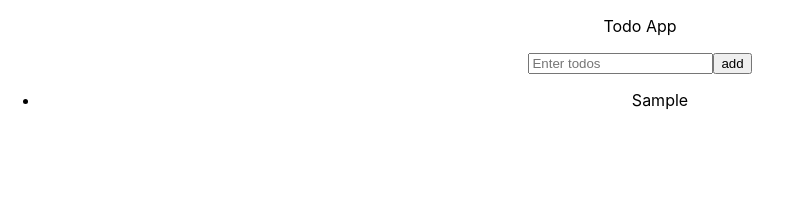
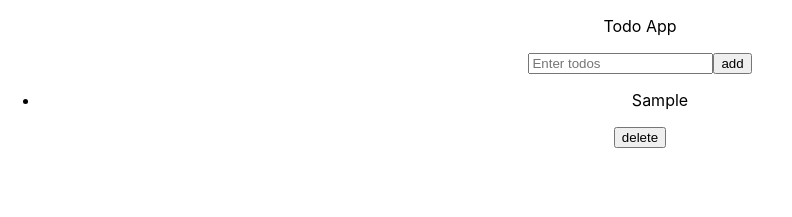
Before and after one commit to sanaz-git/todo-app-redux, a React (Create React App) app: page / in a window 1280 px wide. Both pictures are taken after typing "Sample" into the empty fields and a click on the button "add". Shown: the top 217 px of the page, without its empty margins (0-792 px from the left). Built offline with nearby package versions, Linux system fonts and the light colour scheme.

Commit message:
add delete handle

```diff
--- a/src/components/Todo.js
+++ b/src/components/Todo.js
@@ -1,6 +1,6 @@
 import React, { useState } from 'react';
 import { useSelector, useDispatch } from 'react-redux';
-import { loadTodo } from '../redux/todo/todoAction';
+import { loadTodo, deleteTodo } from '../redux/todo/todoAction';
 import { TODO_KEY } from '../redux/todo/todoReducer';
 import { v4 } from 'uuid';
 
@@ -39,6 +39,11 @@ const Todo = () => {
     return state[TODO_KEY];
   });
 
+  //handle delete
+  const handleDelete = (id) => {
+    dispatch(deleteTodo(id));
+  };
+
   return (
     <>
       <div>
@@ -65,6 +70,7 @@ const Todo = () => {
               <ul>
                 <li>{todo.todoItem.myText}</li>
               </ul>
+              <button onClick={() => handleDelete(todo.id)}>delete</button>
             </div>
           );
         })}
```
